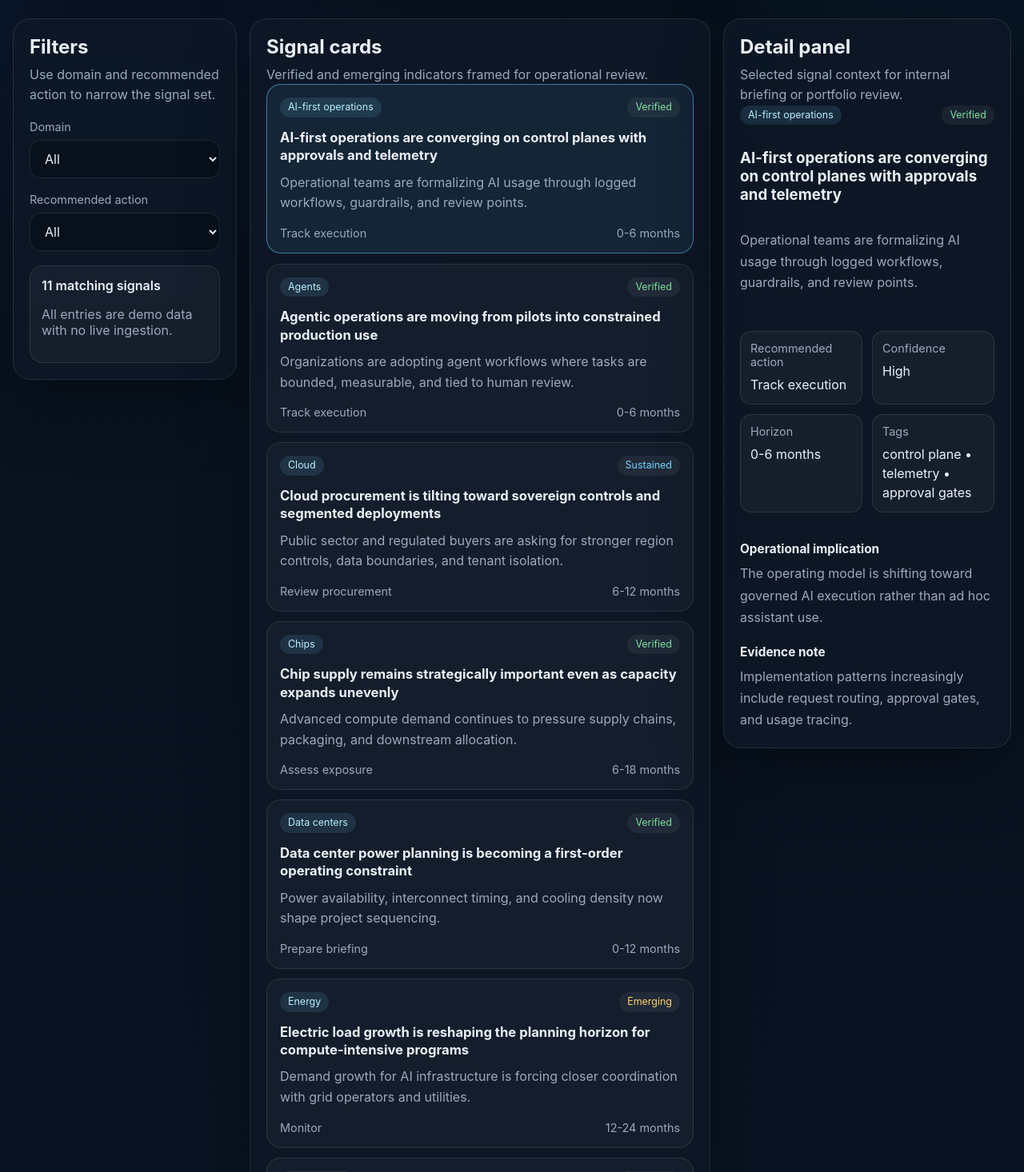
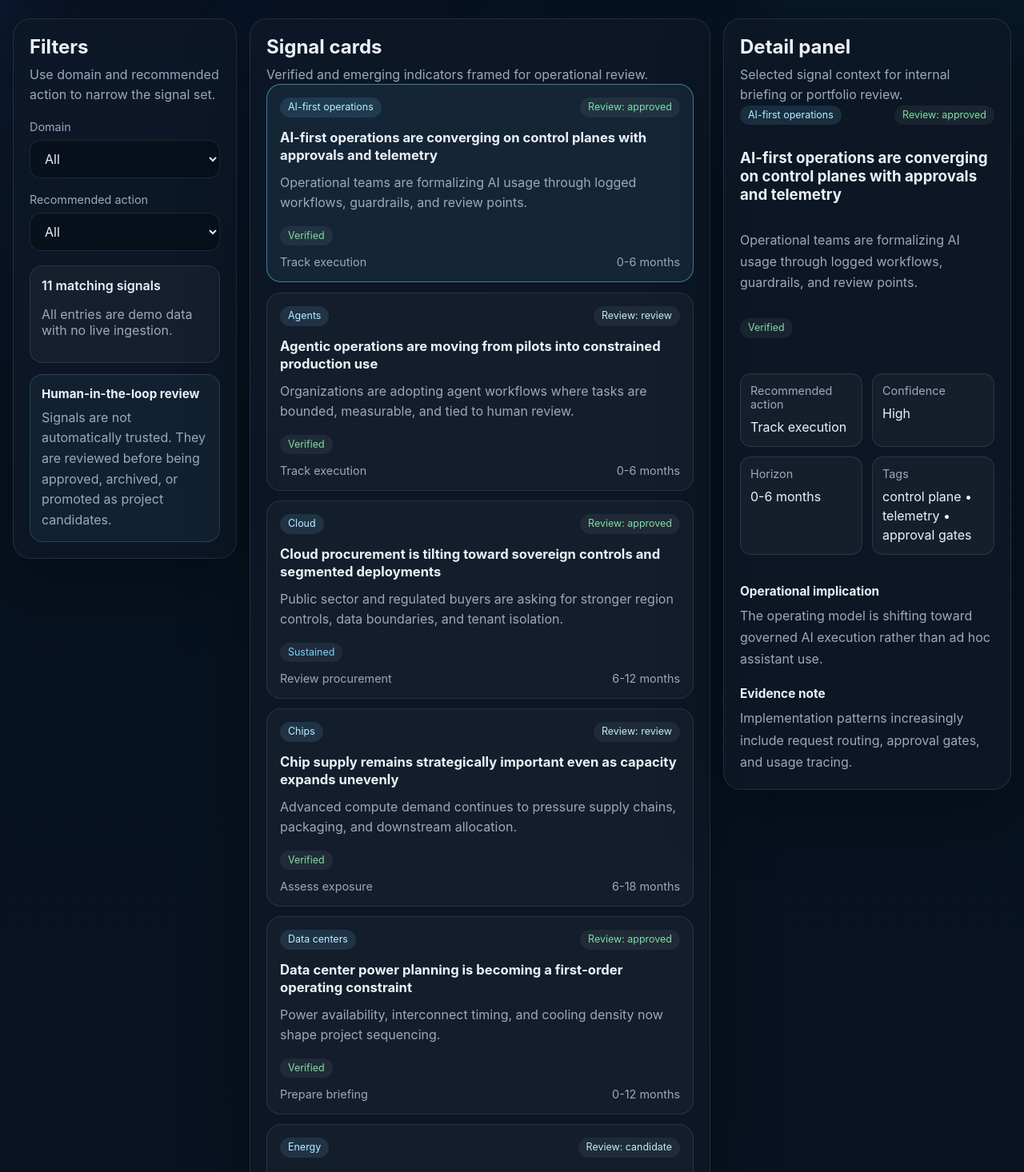
Before and after one commit to LambdaOpsLab/big-league-ops-radar, a React (Vite) app: page / in a window 1280 px wide. Shown: the part 824-2290 px from the top of the page at 80% size. Built offline with nearby package versions, Linux system fonts and the light colour scheme.

Commit message:
Add human-in-the-loop signal status layer

```diff
--- a/src/App.tsx
+++ b/src/App.tsx
@@ -29,6 +29,10 @@ const actions: Array<Action | 'All'> = [
 
 function domainCount(items: Signal[], domain: Domain) {
   return items.filter((item) => item.domain === domain).length;
+}
+
+function formatReviewState(state: Signal['reviewState']) {
+  return state.replace('-', ' ');
 }
 
 export default function App() {
@@ -119,6 +123,14 @@ export default function App() {
             <span>{filteredSignals.length} matching signals</span>
             <p>All entries are demo data with no live ingestion.</p>
           </div>
+
+          <section className="review-note" aria-label="Human-in-the-loop review">
+            <h3>Human-in-the-loop review</h3>
+            <p>
+              Signals are not automatically trusted. They are reviewed before being approved,
+              archived, or promoted as project candidates.
+            </p>
+          </section>
         </aside>
 
         <section className="signal-list panel" aria-label="Signal cards">
@@ -138,10 +150,15 @@ export default function App() {
                 >
                   <div className="card-topline">
                     <span className="chip">{signal.domain}</span>
-                    <span className={`status status-${signal.status.toLowerCase()}`}>{signal.status}</span>
+                    <span className={`status status-review status-${signal.reviewState}`}>
+                      Review: {formatReviewState(signal.reviewState)}
+                    </span>
                   </div>
                   <h3>{signal.headline}</h3>
                   <p>{signal.summary}</p>
+                  <div className="signal-status-line">
+                    <span className={`status status-${signal.status.toLowerCase()}`}>{signal.status}</span>
+                  </div>
                   <div className="card-footer">
                     <span>{signal.action}</span>
                     <span>{signal.horizon}</span>
@@ -164,10 +181,18 @@ export default function App() {
             <article className="detail-card">
               <div className="card-topline">
                 <span className="chip">{selectedSignal.domain}</span>
-                <span className={`status status-${selectedSignal.status.toLowerCase()}`}>{selectedSignal.status}</span>
+                <span className={`status status-review status-${selectedSignal.reviewState}`}>
+                  Review: {formatReviewState(selectedSignal.reviewState)}
+                </span>
               </div>
               <h3>{selectedSignal.headline}</h3>
               <p className="detail-summary">{selectedSignal.summary}</p>
+
+              <div className="signal-status-line">
+                <span className={`status status-${selectedSignal.status.toLowerCase()}`}>
+                  {selectedSignal.status}
+                </span>
+              </div>
 
               <dl className="detail-grid">
                 <div>
--- a/src/data/signals.ts
+++ b/src/data/signals.ts
@@ -7,6 +7,7 @@ export const signals: Signal[] = [
     domain: 'AI-first operations',
     action: 'Track execution',
     status: 'Verified',
+    reviewState: 'approved',
     confidence: 'High',
     summary:
       'Operational teams are formalizing AI usage through logged workflows, guardrails, and review points.',
@@ -23,6 +24,7 @@ export const signals: Signal[] = [
     domain: 'Agents',
     action: 'Track execution',
     status: 'Verified',
+    reviewState: 'review',
     confidence: 'High',
     summary:
       'Organizations are adopting agent workflows where tasks are bounded, measurable, and tied to human review.',
@@ -39,6 +41,7 @@ export const signals: Signal[] = [
     domain: 'Cloud',
     action: 'Review procurement',
     status: 'Sustained',
+    reviewState: 'approved',
     confidence: 'High',
     summary:
       'Public sector and regulated buyers are asking for stronger region controls, data boundaries, and tenant isolation.',
@@ -55,6 +58,7 @@ export const signals: Signal[] = [
     domain: 'Chips',
     action: 'Assess exposure',
     status: 'Verified',
+    reviewState: 'review',
     confidence: 'High',
     summary:
       'Advanced compute demand continues to pressure supply chains, packaging, and downstream allocation.',
@@ -71,6 +75,7 @@ export const signals: Signal[] = [
     domain: 'Data centers',
     action: 'Prepare briefing',
     status: 'Verified',
+    reviewState: 'approved',
     confidence: 'High',
     summary:
       'Power availability, interconnect timing, and cooling density now shape project sequencing.',
@@ -87,6 +92,7 @@ export const signals: Signal[] = [
     domain: 'Energy',
     action: 'Monitor',
     status: 'Emerging',
+    reviewState: 'candidate',
     confidence: 'Medium',
     summary:
       'Demand growth for AI infrastructure is forcing closer coordination with grid operators and utilities.',
@@ -103,6 +109,7 @@ export const signals: Signal[] = [
     domain: 'Governance',
     action: 'Track execution',
     status: 'Sustained',
+    reviewState: 'project-candidate',
     confidence: 'High',
     summary:
       'Boards and operators are asking for explicit ownership, escalation paths, and model-use controls.',
@@ -119,6 +126,7 @@ export const signals: Signal[] = [
     domain: 'Government',
     action: 'Prepare briefing',
     status: 'Verified',
+    reviewState: 'review',
     confidence: 'High',
     summary:
       'Agencies are testing targeted AI use cases while retaining restrictions on sensitive workflows.',
@@ -135,6 +143,7 @@ export const signals: Signal[] = [
     domain: 'Defense',
     action: 'Assess exposure',
     status: 'Emerging',
+    reviewState: 'candidate',
     confidence: 'Medium',
     summary:
       'Program interest is increasing around decision support and autonomous coordination under supervision.',
@@ -151,6 +160,7 @@ export const signals: Signal[] = [
     domain: 'Operations',
     action: 'Monitor',
     status: 'Sustained',
+    reviewState: 'approved',
     confidence: 'High',
     summary:
       'Automation programs are more valuable when they route exceptions clearly and reduce review burden.',
@@ -167,6 +177,7 @@ export const signals: Signal[] = [
     domain: 'Regulation',
     action: 'Review procurement',
     status: 'Verified',
+    reviewState: 'archived',
     confidence: 'High',
     summary:
       'Buyers face a growing requirement to document model use, decision boundaries, and review responsibilities.',
--- a/src/styles.css
+++ b/src/styles.css
@@ -193,6 +193,25 @@ select {
   font-weight: 600;
 }
 
+.review-note {
+  margin-top: 14px;
+  padding: 14px;
+  border-radius: 16px;
+  background: rgba(114, 214, 255, 0.06);
+  border: 1px solid rgba(114, 214, 255, 0.18);
+}
+
+.review-note h3 {
+  margin: 0;
+  font-size: 0.95rem;
+}
+
+.review-note p {
+  margin: 8px 0 0;
+  color: var(--muted);
+  line-height: 1.6;
+}
+
 .cards-grid {
   display: grid;
   gap: 12px;
@@ -263,6 +282,30 @@ select {
 
 .status-sustained {
   color: var(--accent);
+}
+
+.status-candidate {
+  color: var(--warn);
+}
+
+.status-review {
+  color: var(--accent-strong);
+}
+
+.status-approved {
+  color: var(--good);
+}
+
+.status-archived {
+  color: var(--muted);
+}
+
+.status-project-candidate {
+  color: #d7b9ff;
+}
+
+.signal-status-line {
+  margin: 0 0 12px;
 }
 
 .signal-card h3 {
--- a/src/types.ts
+++ b/src/types.ts
@@ -1,3 +1,5 @@
+import type { RadarSignalStatus } from './types/radarSignal';
+
 export type Domain =
   | 'AI-first operations'
   | 'Government'
@@ -26,6 +28,7 @@ export interface Signal {
   domain: Domain;
   action: Action;
   status: SignalStatus;
+  reviewState: RadarSignalStatus;
   confidence: 'High' | 'Medium';
   summary: string;
   implication: string;
```
Also changed, not shown: 1 other file (tests, documents, lock files or other folders).
